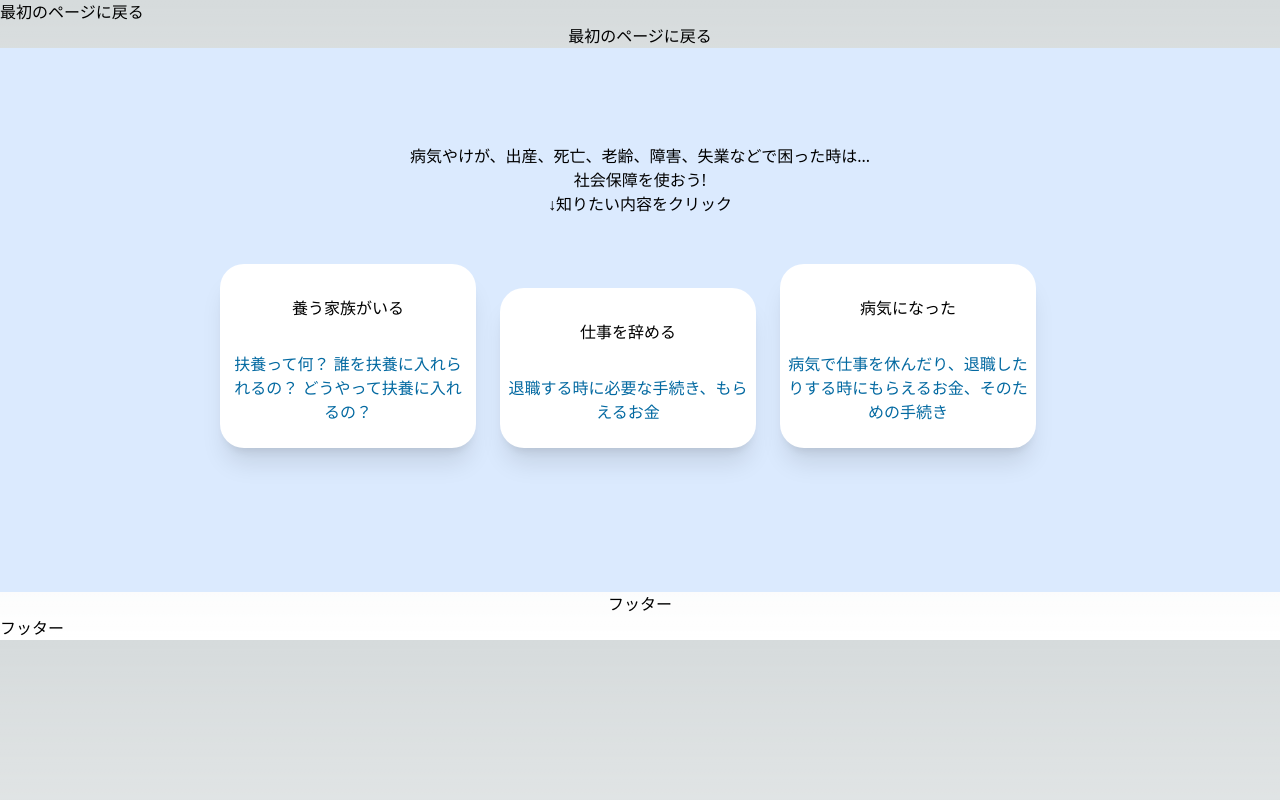
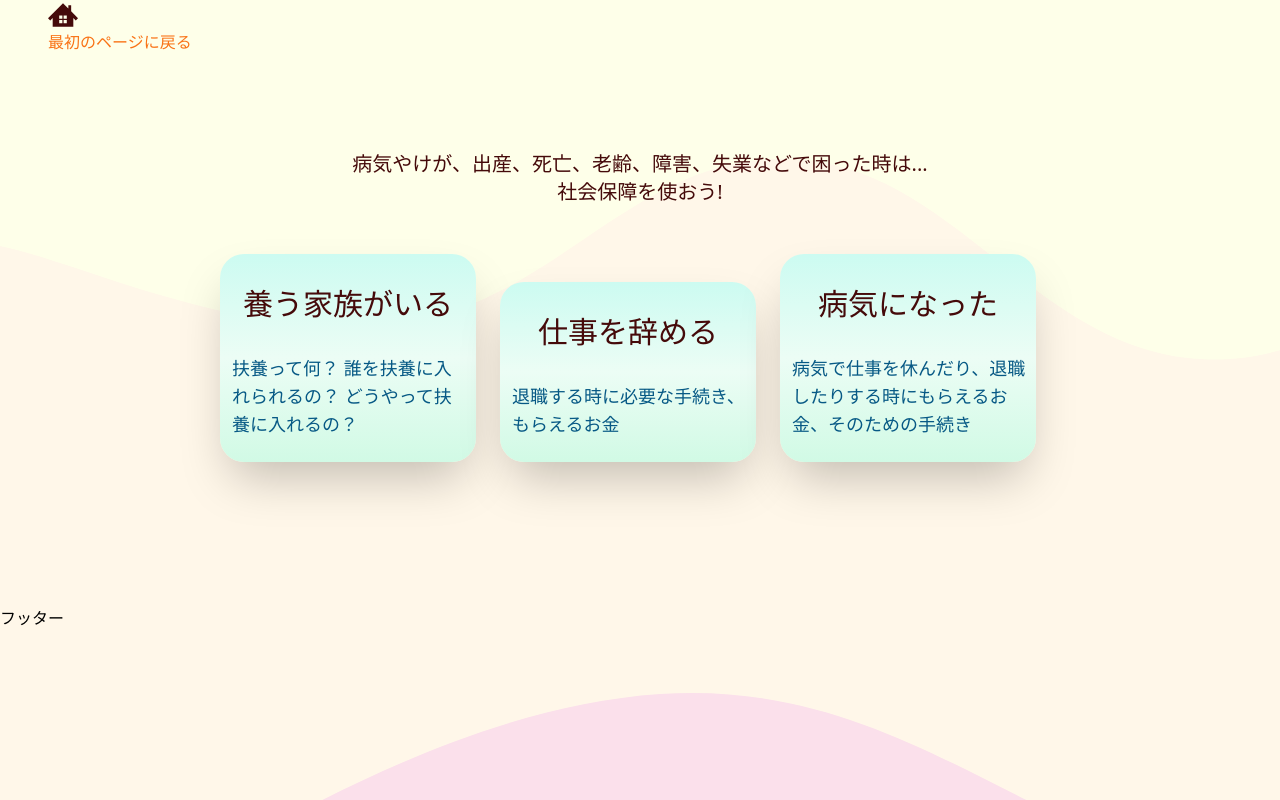
Before and after one commit to Miki-Sh/fukushi, a Next.js app: page / in a window 1280 px wide. Built offline with nearby package versions, Linux system fonts and the light colour scheme.

Commit message:
💄 デザイン面の変更

```diff
--- a/src/components/Header.jsx
+++ b/src/components/Header.jsx
@@ -1,9 +1,10 @@
+import Image from "next/image";
 import Link from "next/link";
 
 const Header = () => {
     return(
-        <div>
-            <Link href="/"><p>最初のページに戻る</p></Link>
+        <div className='flex items-center pl-12 hover:text-orange-500'>
+            <Link href="/"><Image src='/HOME.svg' alt="HOME" height={30} width={30} />最初のページに戻る</Link>
         </div>
     );
 };
--- a/src/components/Main.jsx
+++ b/src/components/Main.jsx
@@ -2,15 +2,12 @@ import MainChoice from 'src/components/MainChoice';
 
 const Main = () => {
   return(
-    <div className = "bg-blue-100">
-      <div className = "max-w-screen-lg mx-auto py-24">
-        <div className = "copy-container">
-          <h1>病気やけが、出産、死亡、老齢、障害、失業などで困った時は...<br />
-          社会保障を使おう!</h1>
-          <h2>↓知りたい内容をクリック</h2>
-        </div>
-        <MainChoice />
+    <div className = 'max-w-screen-lg mx-auto py-24'>
+      <div className = 'copy-container text-xl'>
+        <h1>病気やけが、出産、死亡、老齢、障害、失業などで困った時は...<br />
+        社会保障を使おう!</h1>
       </div>
+      <MainChoice />
     </div>
   );
 };
--- a/src/components/MainChoice.jsx
+++ b/src/components/MainChoice.jsx
@@ -23,11 +23,11 @@ const MainChoice = () => {
     <div className="my-12">
       {ChoiceList.map((items) => (
       <Link href={items.href} key={items.name}>
-        <div className='inline-block w-1/4 mr-6 text-center rounded-3xl shadow-xl bg-white cursor-pointer'>
-          <div className='rounded py-8 px-0'>
+        <div className='inline-block w-1/4 mr-6 text-center rounded-3xl bg-gradient-to-t from-emerald-100 via-emerald-50 to-teal-100 shadow-2xl cursor-pointer'>
+          <div className='rounded py-8 px-1 text-3xl'>
             <h1>{items.name}</h1>
           </div>
-          <p className='text-sky-700 pb-6 px-2'>{items.introduction}</p>
+          <p className='pb-6 pl-3 pr-2 text-left text-sky-800 text-lg'>{items.introduction}</p>
         </div>
       </Link>
       ))}
--- a/src/pages/index.jsx
+++ b/src/pages/index.jsx
@@ -1,13 +1,9 @@
-import Header from 'src//components/Header';
 import Main from 'src/components/Main';
-import Footer from 'src/components/Footer';
 
 const App = () => {
   return (
-    <div className="text-center">
-      <Header />
+    <div className="text-center text-red-950">
       <Main />
-      <Footer />
     </div>
   );
 };
--- a/src/styles/globals.css
+++ b/src/styles/globals.css
@@ -24,4 +24,8 @@ body {
       rgb(var(--background-end-rgb))
     )
     rgb(var(--background-start-rgb));
-}
+
+  background-color: #fcedd4;
+  background-image: url(/Wave.svg);
+  background-repeat: repeat;
+  }
```
Also changed, not shown: public/HOME.svg (added), public/Wave.svg (added).
